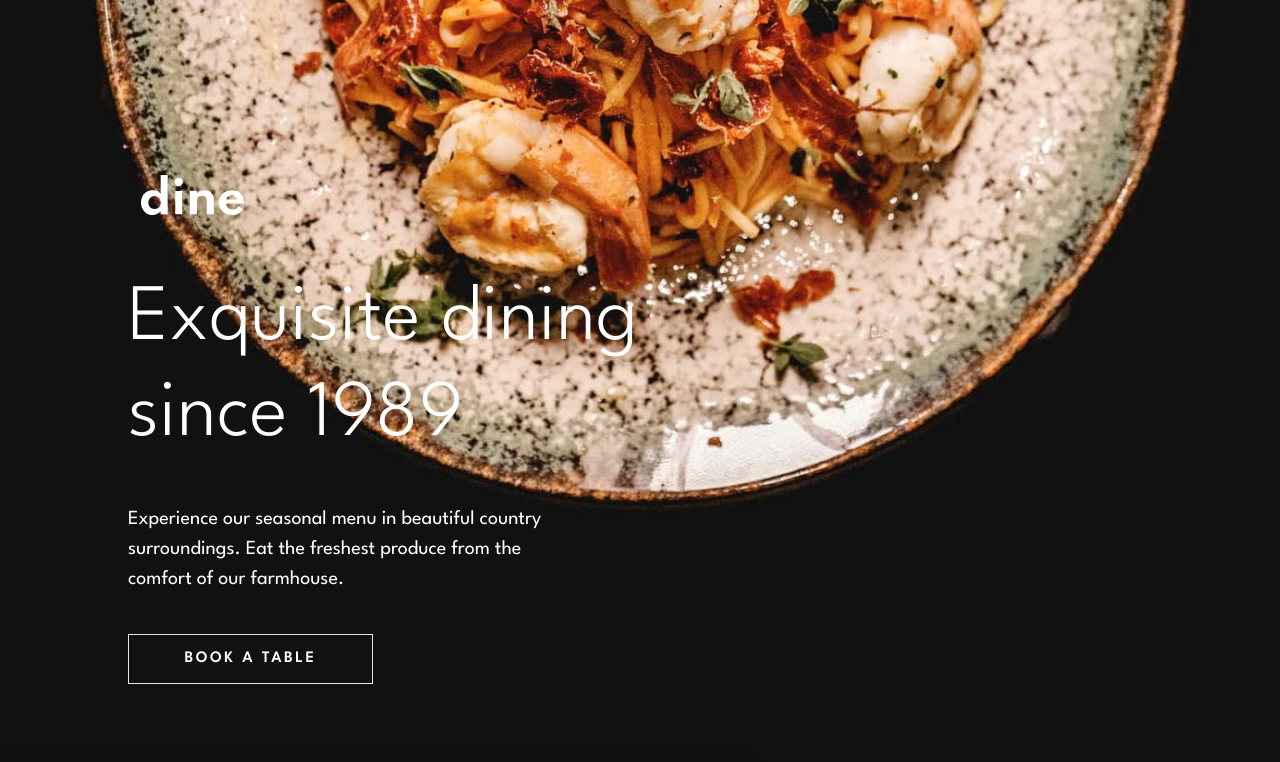
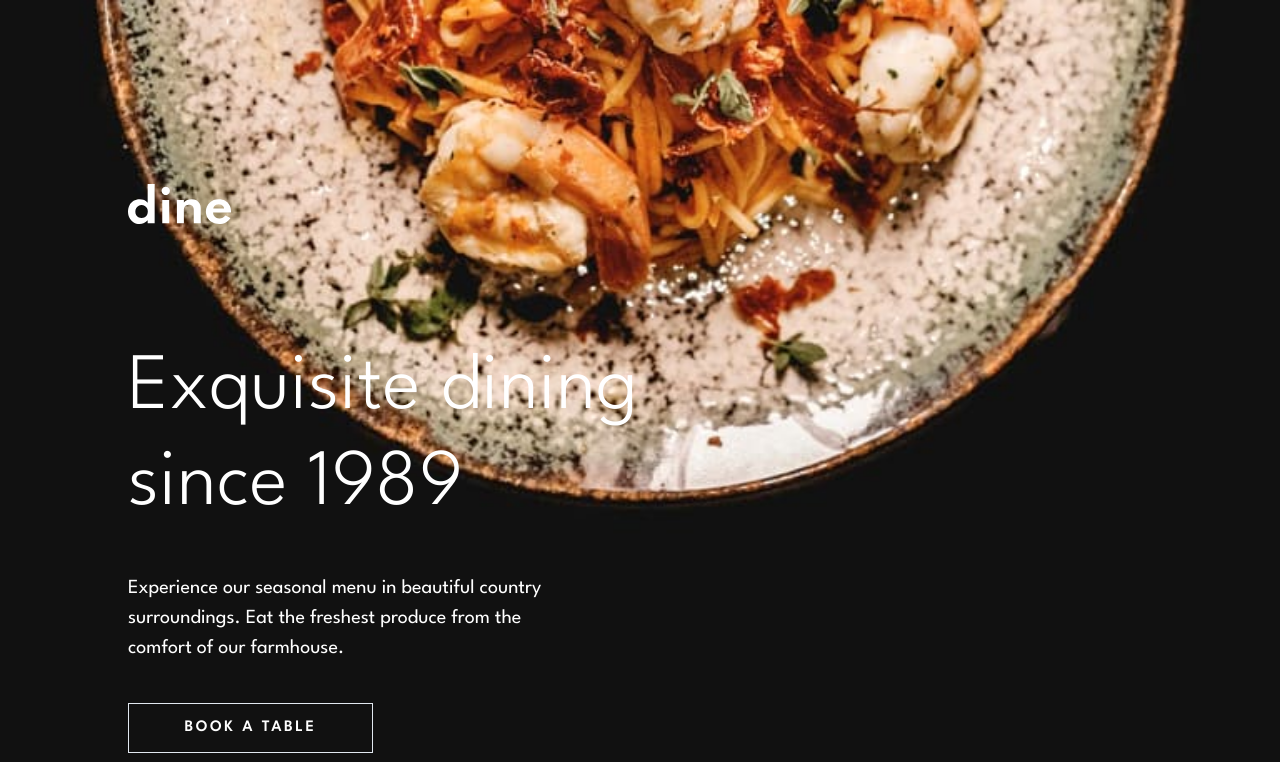
Before and after one commit to Sana-Shabeel/dine, a Next.js app: page / in a window 1280 px wide. Shown: the top 762 px of the page. Built offline with nearby package versions, Linux system fonts and the light colour scheme.

Commit message:
Add responsibility

```diff
--- a/src/componnets/HeroBanner.tsx
+++ b/src/componnets/HeroBanner.tsx
@@ -1,18 +1,10 @@
 import { Flex, Heading, Box, Image, Text, Button } from "@chakra-ui/react";
-import { League_Spartan } from "next/font/google";
 import React from "react";
 
 const HeroBanner = () => {
   return (
-    <>
-      <Box
-        position="absolute"
-        top="0"
-        left="0"
-        zIndex="-1"
-        height="100vh"
-        overflow="hidden"
-      >
+    <Box height="100vh" bg="codgray">
+      <Box>
         <picture>
           <source
             media="(min-width: 1440px)"
@@ -21,15 +13,21 @@ const HeroBanner = () => {
           />
           <source
             media="(min-width: 768px)"
-            srcSet="/assets/homepage/hero-bg-tablet.jpg 768w,
-            /assets/homepage/hero-bg-tablet@2x.jpg 1536w"
+            srcSet="/assets/homepage/hero-bg-tablet.jpg 768w"
           />
           <source
             srcSet="/assets/homepage/hero-bg-mobile.jpg 375w,
            /assets/homepage/hero-bg-mobile@2x.jpg 440w "
           />
 
-          <Image src="/assets/homepage/hero-bg-mobile@2x.jpg" alt="mobile" />
+          <Image
+            src="/assets/homepage/hero-bg-mobile@2x.jpg"
+            width="100vw"
+            objectFit="cover"
+            objectPosition="top"
+            height={{ base: "30vh", md: "40vh", lg: "50vh", xl: "100vh" }}
+            alt="mobile"
+          />
         </picture>
       </Box>
       <Flex
@@ -38,20 +36,12 @@ const HeroBanner = () => {
         alignItems={{ base: "center", xl: "flex-start" }}
         marginLeft={{ xl: "10%" }}
         gap="2.5rem"
-        paddingTop={{
-          base: "15rem",
-          md: "25rem",
-          lg: "28rem",
-          xl: "17rem",
-        }}
-        paddingBottom={{ "2xl": "8rem" }}
+        pos={{ xl: "absolute" }}
+        top="8%"
       >
         <Image
-          position={{ xl: "absolute" }}
-          top="8%"
-          left="11%"
           width={{ base: "5.125rem", xl: "6.4375rem" }}
-          height={{ base: "2rem", xl: "2.5rem" }}
+          marginBottom="15%"
           src="/assets/logo.svg"
           alt="logo"
         />
@@ -85,7 +75,7 @@ const HeroBanner = () => {
           </Button>
         </Flex>
       </Flex>
-    </>
+    </Box>
   );
 };
 
```
